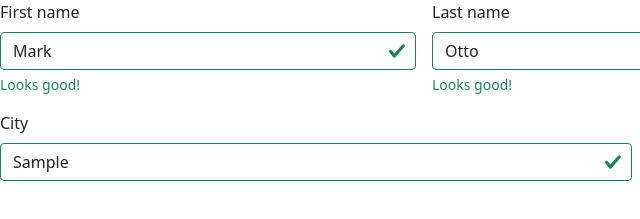
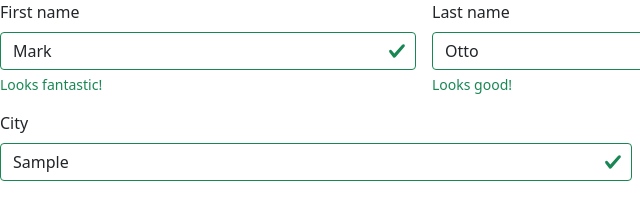
Before and after one commit to kapilgroup/kapil, a plain HTML site: page bootstrap_demo/index.html in a window 1280 px wide. Both pictures are taken after typing "Sample", "Sample", "Sample" into the empty fields and a click on the button "Submit form". Shown: the top 219 px of the page, 0-640 px from the left. Drawn offline with nearby package versions, Linux system fonts and the light colour scheme.

Commit message:
add fantastic bootstrp demo

```diff
--- a/bootstrap_demo/index.html
+++ b/bootstrap_demo/index.html
@@ -13,7 +13,7 @@
     <label for="validationCustom01" class="form-label">First name</label>
     <input type="text" class="form-control" id="validationCustom01" value="Mark" required>
     <div class="valid-feedback">
-      Looks good!
+      Looks fantastic!
     </div>
   </div>
   <div class="col-md-4">
```
